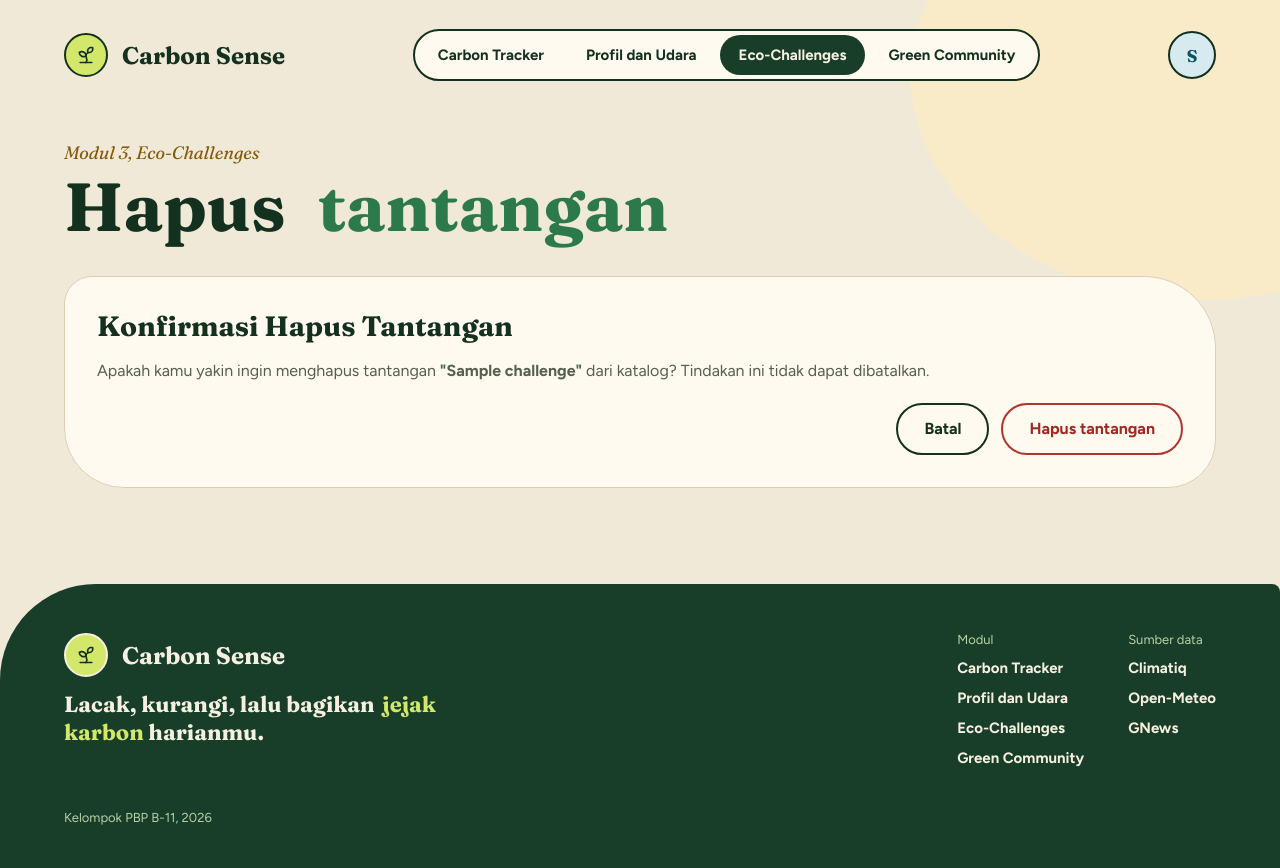
After one commit to PBP-B-11/carbon-sense, a Django app: page /challenges/00000000-0000-0000-0000-000000000001/hapus/ in a window 1280 px wide. The commit adds this page. Run offline with Django 5.2, Linux system fonts and the light colour scheme; a user stored in the database is signed in; tables that the repository leaves empty hold one stand-in row (values such as "Sample post").

Commit message:
add delete challenge

```diff
--- /dev/null
+++ b/challenges/templates/challenges/hapus.html
@@ -0,0 +1,33 @@
+{% extends "base.html" %}
+
+{% block title %}Carbon Sense: Hapus Tantangan{% endblock %}
+
+{% block blobs %}
+  <i class="blob blob--challenge-1" aria-hidden="true"></i>
+  <i class="blob blob--challenge-2" aria-hidden="true"></i>
+{% endblock %}
+
+{% block content %}
+    <div class="container">
+      <div class="page-title">
+        <div>
+          <span class="eyebrow t-amber">Modul 3, Eco-Challenges</span>
+          <h1 class="hl-gap-18">Hapus <span class="hl">tantangan</span></h1>
+        </div>
+      </div>
+
+      <section class="card card--a form-card" aria-labelledby="judul-hapus">
+        <h2 class="card-title" id="judul-hapus">Konfirmasi Hapus Tantangan</h2>
+        <p class="desc" style="margin-block: 16px; color: var(--color-text-secondary); line-height: 1.5;">
+          Apakah kamu yakin ingin menghapus tantangan <strong>"{{ challenge.title }}"</strong> dari katalog? Tindakan ini tidak dapat dibatalkan.
+        </p>
+        <form method="post">
+          {% csrf_token %}
+          <div class="form-actions">
+            <a class="btn" href="{% url 'challenges:index' %}">Batal</a>
+            <button class="btn btn--danger" type="submit">Hapus tantangan</button>
+          </div>
+        </form>
+      </section>
+    </div>
+{% endblock %}
--- a/challenges/urls.py
+++ b/challenges/urls.py
@@ -7,5 +7,6 @@ app_name = "challenges"
 urlpatterns = [
     path("", views.daftar_tantangan, name="index"),
     path("tambah/", views.tambah_tantangan, name="tambah"),
+    path("<uuid:id>/hapus/", views.hapus_tantangan, name="hapus"),
     path("api/", include("challenges.api_urls")),
 ]
--- a/challenges/views.py
+++ b/challenges/views.py
@@ -106,6 +106,22 @@ def tambah_tantangan(request):
 
 
 @login_required
+def hapus_tantangan(request, id):
+    """Menghapus tantangan dari katalog, dibatasi khusus untuk superuser."""
+    if not request.user.is_superuser:
+        raise PermissionDenied("Hanya superuser yang dapat menghapus tantangan.")
+
+    tantangan = get_object_or_404(Challenge, pk=id)
+    if request.method == "POST":
+        judul = tantangan.title
+        tantangan.delete()
+        messages.success(request, f'Tantangan "{judul}" berhasil dihapus.')
+        return redirect("challenges:index")
+
+    return render(request, "challenges/hapus.html", {"challenge": tantangan})
+
+
+@login_required
 def daftar_tantangan(request):
     user = request.user
 
```
Also changed, not shown: challenges/templates/challenges/challenges.html (+11 -1 lines), challenges/tests.py (+21 -0 lines).
